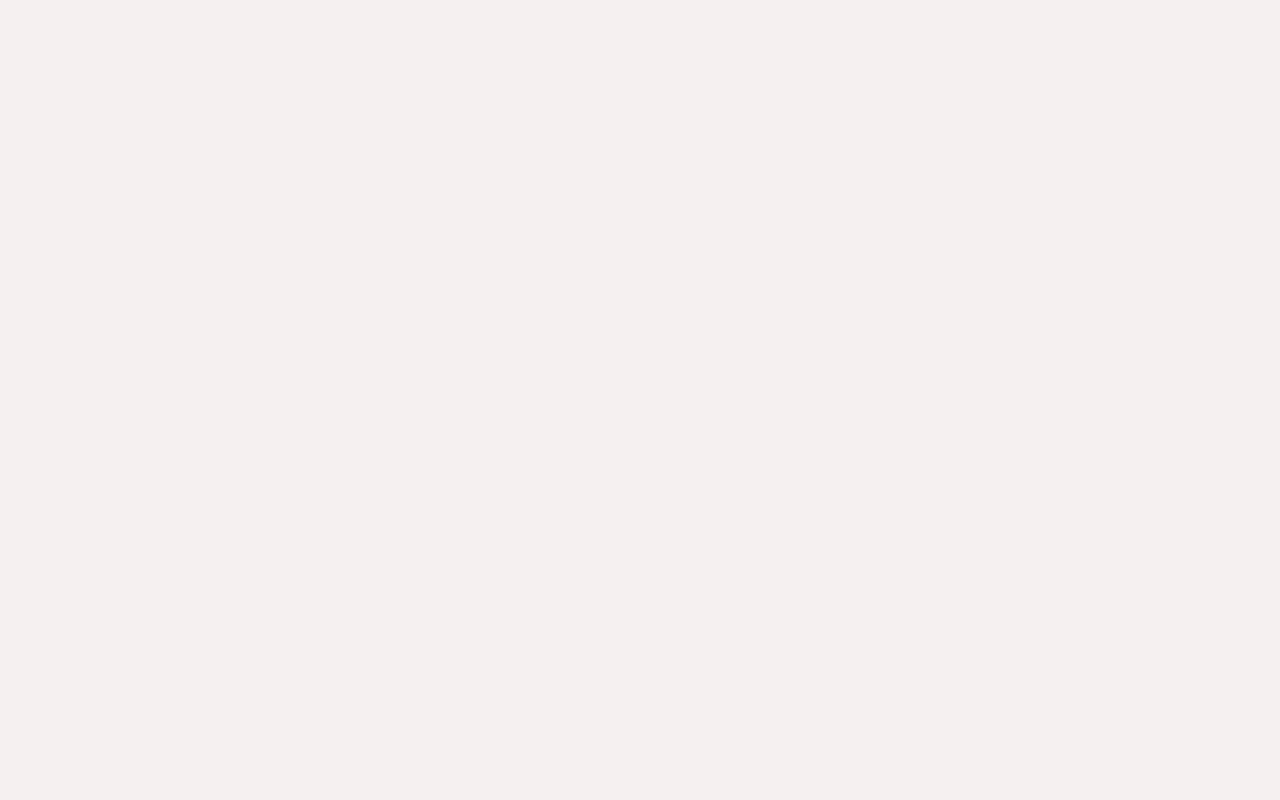
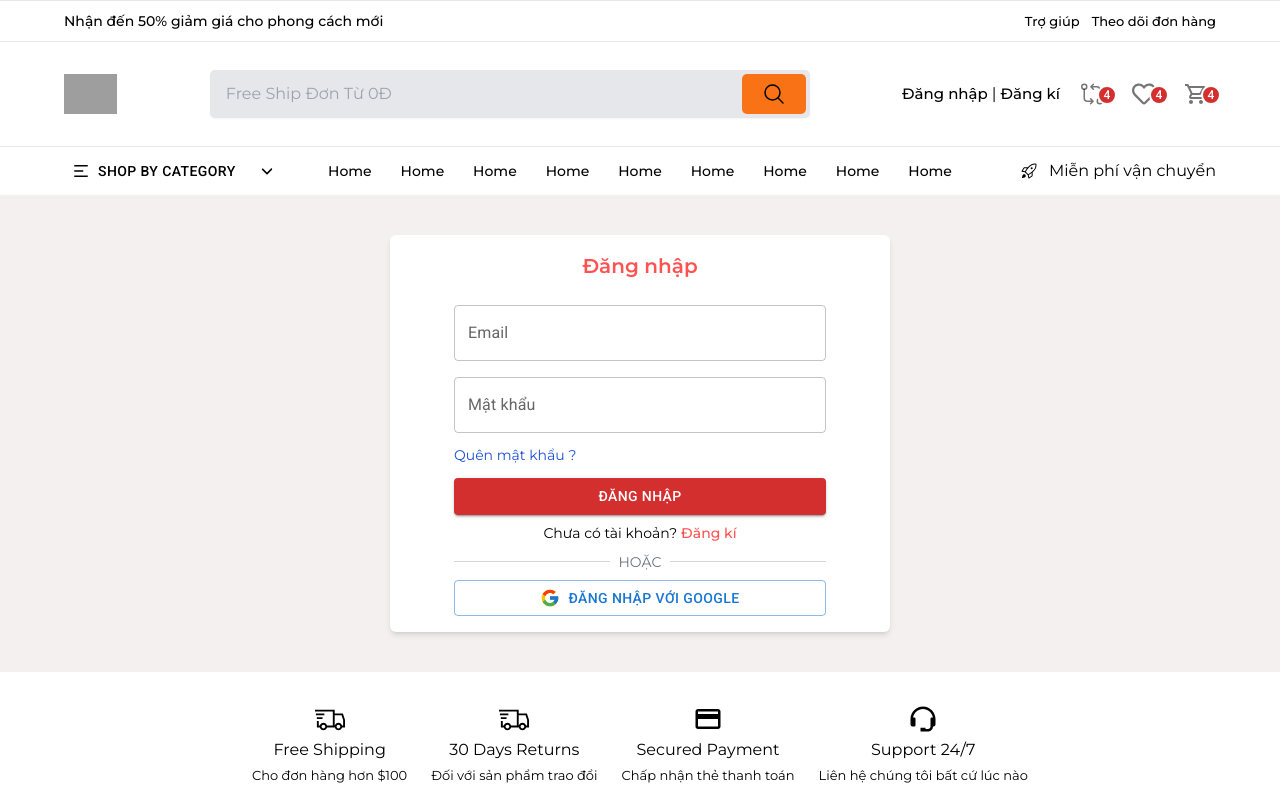
Before and after one commit to Kien695/giaodien-pj1, a React (Vite) app: page /login in a window 1280 px wide. Before the commit this address had no page. Shown: the top 800 px of the page. Built offline with nearby package versions, Linux system fonts and the light colour scheme; grey boxes are pictures that could not be loaded.

Commit message:
product model

```diff
--- a/src/components/Header/index.jsx
+++ b/src/components/Header/index.jsx
@@ -73,17 +73,17 @@ export default function Header() {
             <ul className="list-none flex items-center gap-3">
               <li>
                 <Link
-                  to="#"
+                  to="/login"
                   className="link transition text-[15px] font-[500] mr-1"
                 >
-                  Login
+                  Đăng nhập
                 </Link>
                 <span>|</span>
                 <Link
-                  to="#"
+                  to="/register"
                   className="link transition text-[15px] font-[500] ml-1"
                 >
-                  Register
+                  Đăng kí
                 </Link>
               </li>
               <li>
--- /dev/null
+++ b/src/pages/Login/index.jsx
@@ -0,0 +1,51 @@
+import { Button, TextField } from "@mui/material";
+import React from "react";
+import { Link } from "react-router-dom";
+import { FcGoogle } from "react-icons/fc";
+export default function Login() {
+  return (
+    <div className="py-10">
+      <div className="container">
+        <div className="shadow-md rounded-md w-[500px] mx-auto bg-white py-4 px-16">
+          <div className="text-center text-[20px] text-[#ff5252] font-[600] mb-6">
+            Đăng nhập
+          </div>
+          <div className="flex flex-col gap-4">
+            <TextField label="Email" type="email" fullWidth />
+            <TextField label="Mật khẩu" type="password" fullWidth />
+          </div>
+          <div className="text-left text-[14px] text-blue-700 py-3">
+            Quên mật khẩu ?
+          </div>
+          <div className="flex flex-col items-center gap-2">
+            <Button variant="contained" color="error" fullWidth>
+              Đăng nhập
+            </Button>
+            <div className="flex items-center">
+              <div className="text-[14px] mr-1">Chưa có tài khoản? </div>
+              <Link
+                to="/register"
+                className="text-[14px] text-[#ff5252] font-[500]"
+              >
+                Đăng kí
+              </Link>
+            </div>
+            <div className="flex items-center w-full">
+              <div className="flex-grow border-t border-gray-300"></div>
+              <span className="mx-2 text-gray-500 text-sm">HOẶC</span>
+              <div className="flex-grow border-t border-gray-300"></div>
+            </div>
+            <Button
+              fullWidth
+              variant="outlined"
+              className="!flex !items-center !justify-center gap-2 "
+            >
+              <FcGoogle className="text-xl" />
+              <span>Đăng nhập với Google</span>
+            </Button>
+          </div>
+        </div>
+      </div>
+    </div>
+  );
+}
--- a/src/pages/ProductList/index.jsx
+++ b/src/pages/ProductList/index.jsx
@@ -45,7 +45,7 @@ export default function ProductList() {
                   colorButton === 2 ? "!text-[#ff5252]" : "!text-black"
                 }`}
                 onClick={() => {
-                  setItemList("list");
+                  setItemList("grid");
                   setColorButton(2);
                 }}
               >
--- /dev/null
+++ b/src/pages/register/index.jsx
@@ -0,0 +1,43 @@
+import { Button, TextField } from "@mui/material";
+import React from "react";
+import { Link } from "react-router-dom";
+import { FcGoogle } from "react-icons/fc";
+export default function Register() {
+  return (
+    <div className="py-10">
+      <div className="container">
+        <div className="shadow-md rounded-md w-[500px] mx-auto bg-white py-4 px-16">
+          <div className="text-center text-[20px] text-[#ff5252] font-[600] mb-6">
+            Đăng kí
+          </div>
+          <div className="flex flex-col gap-4 mb-4">
+            <TextField label="Họ tên" type="text" fullWidth />
+            <TextField label="Email" type="email" fullWidth />
+            <TextField label="Mật khẩu" type="password" fullWidth />
+          </div>
+
+          <div className="flex flex-col items-center  gap-3">
+            <Button variant="contained" color="error" fullWidth>
+              Đăng kí
+            </Button>
+
+            <div className="flex items-center w-full">
+              <div className="flex-grow border-t border-gray-300"></div>
+              <span className="mx-3 text-gray-500 text-sm">HOẶC</span>
+              <div className="flex-grow border-t border-gray-300"></div>
+            </div>
+
+            <Button
+              fullWidth
+              variant="outlined"
+              className="!flex !items-center !justify-center gap-2 "
+            >
+              <FcGoogle className="text-xl" />
+              <span>Đăng kí với Google</span>
+            </Button>
+          </div>
+        </div>
+      </div>
+    </div>
+  );
+}
```
Also changed, not shown: src/Router/index.jsx (+10 -0 lines).
